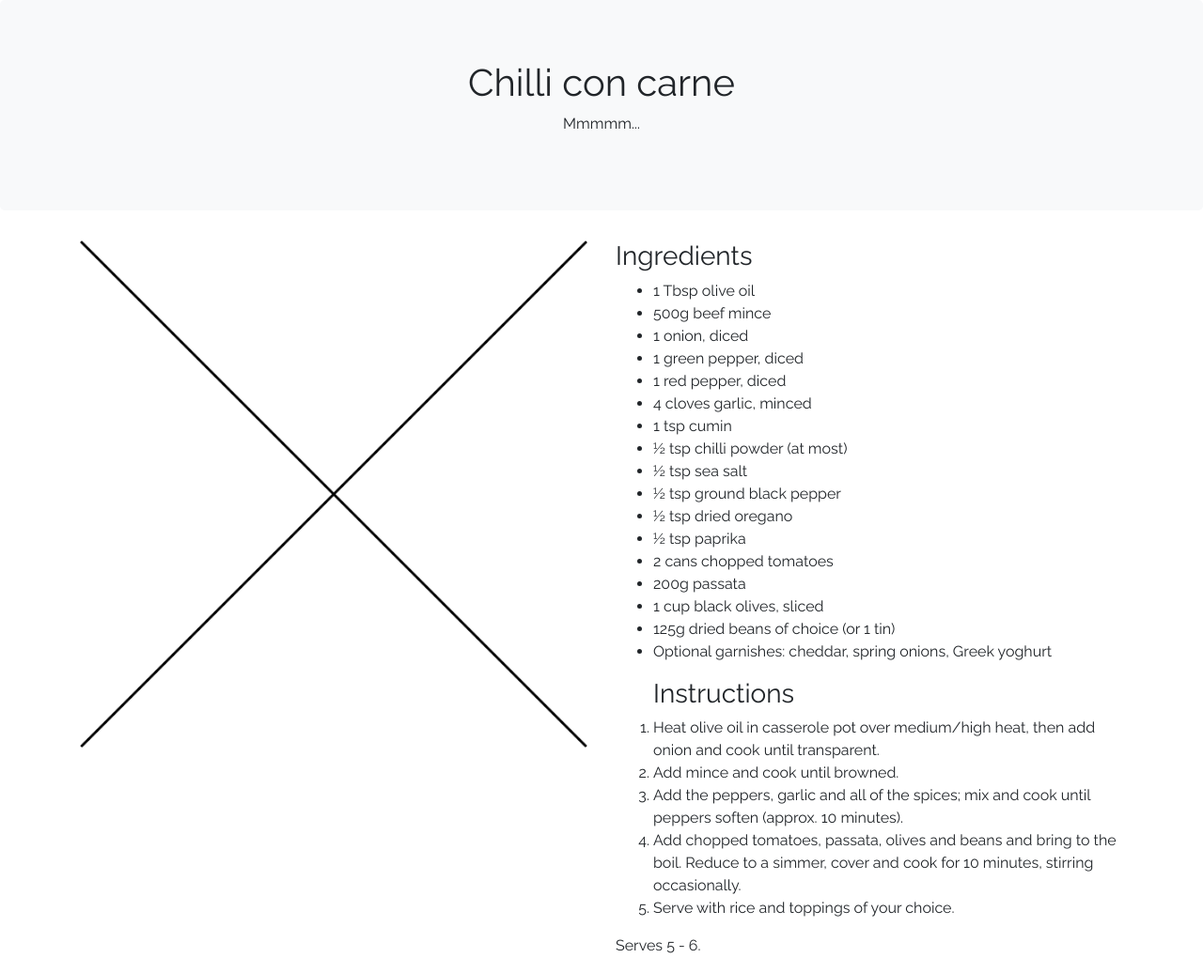
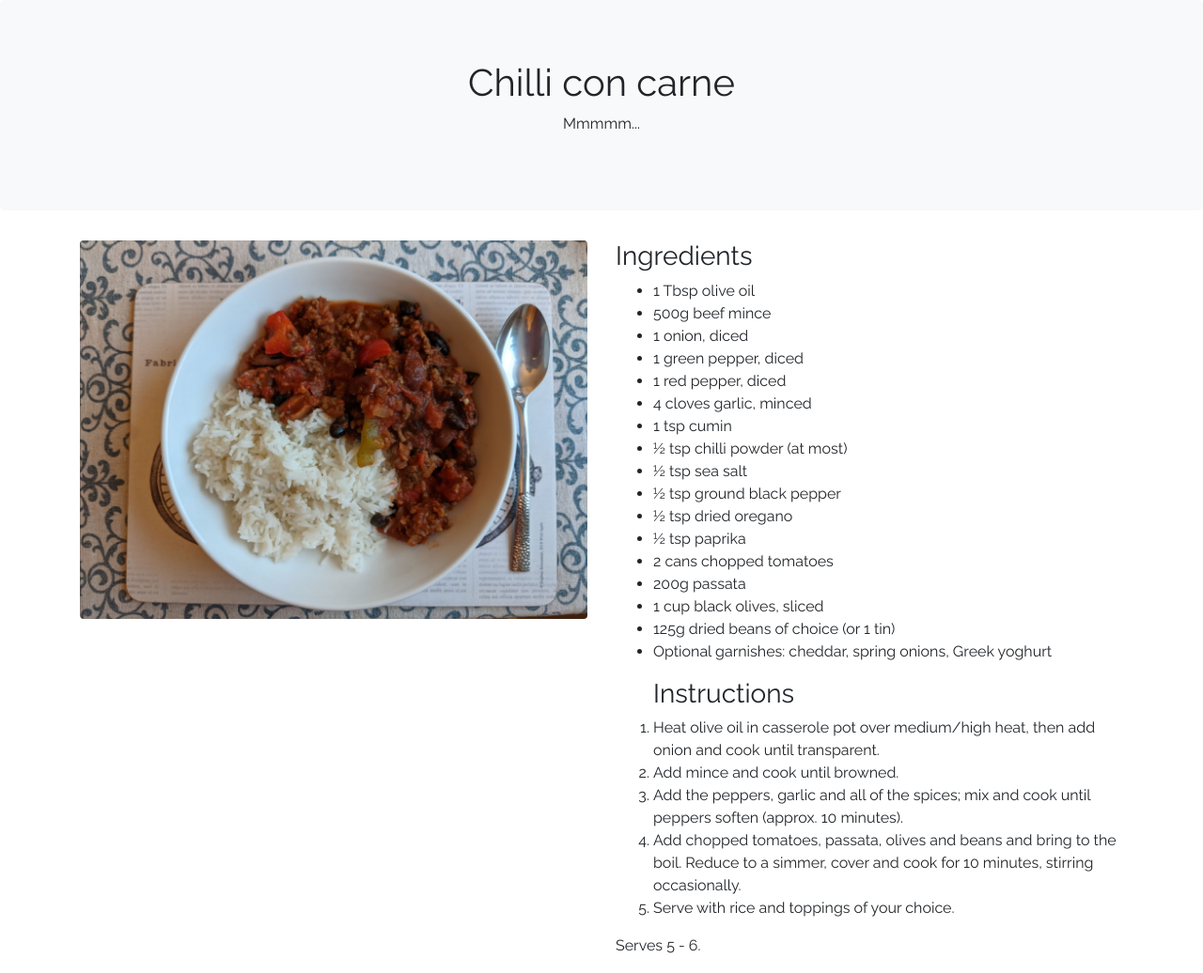
Before and after one commit to roberto-aldera/not-just-pasta, a PHP site: page /pages/recipes/weekday-meals/chilli-con-carne.php in a window 1280 px wide. Shown: the part 56-1092 px from the top of the page at 94% size. Run offline with PHP 8.4, Linux system fonts and the light colour scheme.

Commit message:
Add chilli con carne picture

```diff
--- a/pages/recipes/weekday-meals/chilli-con-carne.php
+++ b/pages/recipes/weekday-meals/chilli-con-carne.php
@@ -35,7 +35,7 @@
     <div class="container">
         <div class="row">
             <div class="col-sm-6">
-                <img class="img-fluid rounded" style="float:center" src="../../../images/placeholder.png"
+                <img class="img-fluid rounded" style="float:center" src="../../../images/chilli-con-carne.png"
                     alt="sample-text">
             </div>
             <div class="col-sm-6">
--- a/pages/recipes/weekday-meals/weekday-meals.php
+++ b/pages/recipes/weekday-meals/weekday-meals.php
@@ -140,7 +140,7 @@
             </div>
             <div class="col-sm">
                 <figure class="photo">
-                    <img src="../../../images/placeholder.png" alt="sample image" />
+                    <img src="../../../images/chilli-con-carne.png" alt="sample image" />
                     <figcaption>
                         <h2>Chilli con carne</h2>
                     </figcaption>
--- a/pages/recipes/weekend-meals/cottage-pie.php
+++ b/pages/recipes/weekend-meals/cottage-pie.php
@@ -65,9 +65,8 @@
                         <li>Grated nutmeg to taste</li>
                     </ul>
 
+                <h3>Instructions</h3>
                 <ol>
-                <h3>Instructions</h3>
-
                     <li>Heat olive oil in a large saucepan and brown the mince; set it aside.</li>
                     <li>In the same saucepan, add some more olive oil and then add the onion, carrots, celery and garlic; cook until vegetables have softened a little (10-15 minutes).</li>
                     <li>Add the flour and tomato purée, and cook for 1-2 minutes.</li>
```
Also changed, not shown: images/chilli-con-carne.png (added).
